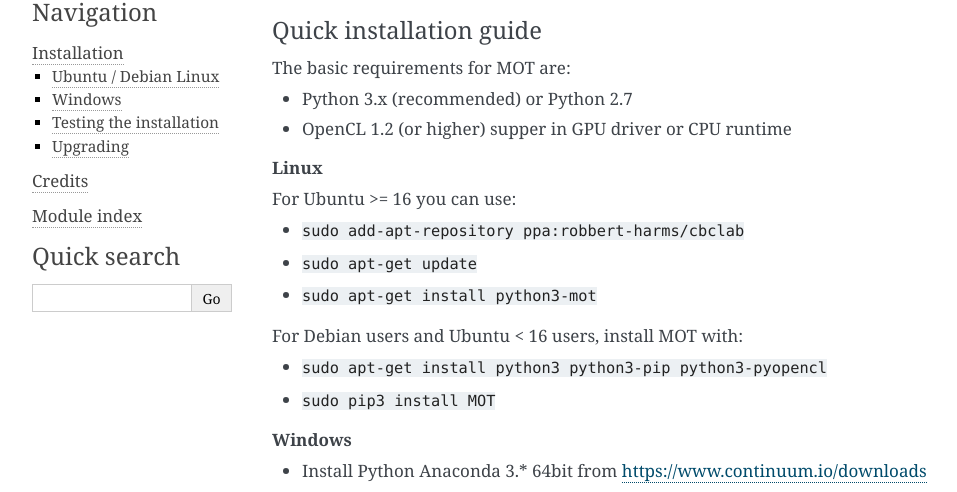
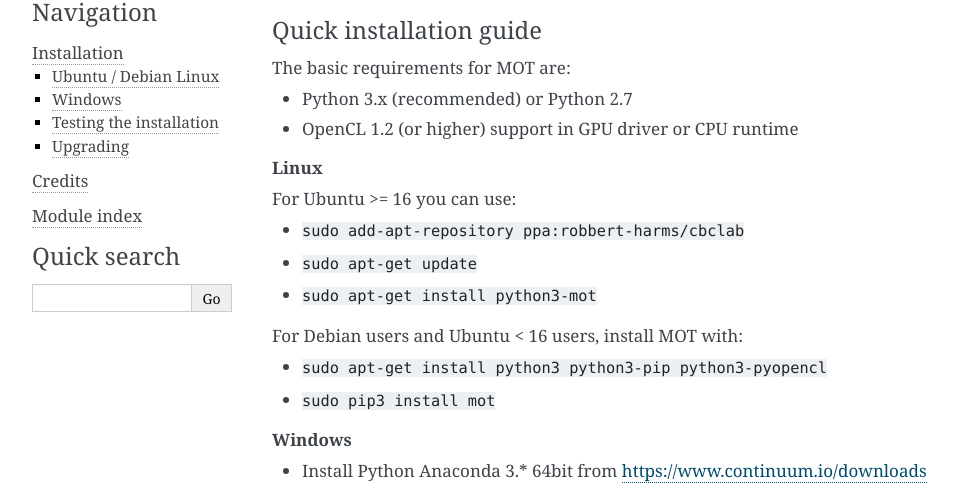
Before and after one commit to robbert-harms/MOT, a Sphinx documentation site: the page built from docs/index.rst, in a window 1280 px wide and 900 px high, scrolled down 902 px. Shown: the part 143-635 px from the top of the window, without its empty margins (148-1105 px from the left). Built offline with Sphinx 7.4.7, drawn with Linux system fonts in a browser that asks for light colours.

Commit message:
Updates to the documentation

```diff
--- a/README.rst
+++ b/README.rst
@@ -33,7 +33,7 @@ Quick installation guide
 The basic requirements for MOT are:
 
 * Python 3.x (recommended) or Python 2.7
-* OpenCL 1.2 (or higher) supper in GPU driver or CPU runtime
+* OpenCL 1.2 (or higher) support in GPU driver or CPU runtime
 
 
 **Linux**
@@ -48,7 +48,7 @@ For Ubuntu >= 16 you can use:
 For Debian users and Ubuntu < 16 users, install MOT with:
 
 * ``sudo apt-get install python3 python3-pip python3-pyopencl``
-* ``sudo pip3 install MOT``
+* ``sudo pip3 install mot``
 
 
 **Windows**
--- a/docs/install.rst
+++ b/docs/install.rst
@@ -1,6 +1,6 @@
+************
 Installation
 ************
-
 
 Ubuntu / Debian Linux
 =====================
@@ -26,7 +26,7 @@ and then install MOT with:
 
 .. code-block:: bash
 
-    $ sudo pip3 install MOT
+    $ sudo pip3 install mot
 
 
 After installation please continue with testing the installation below.
```
